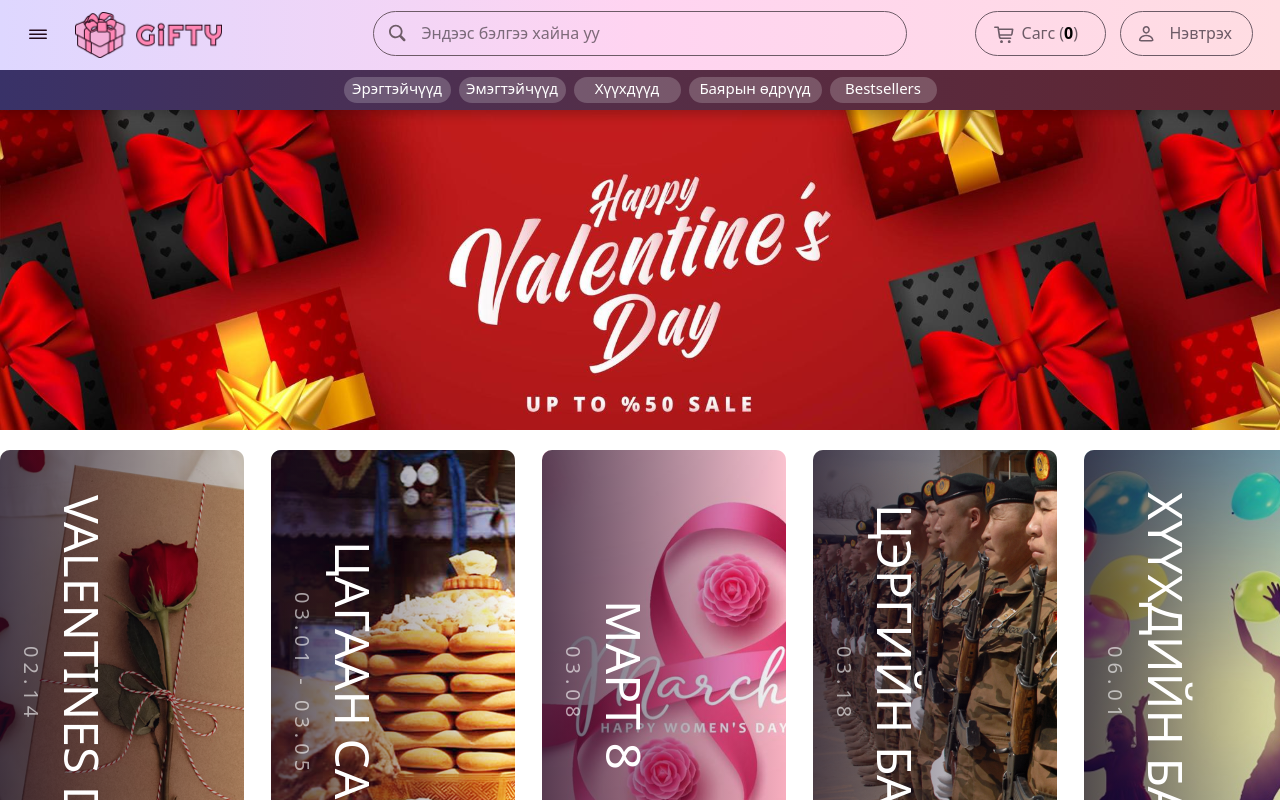
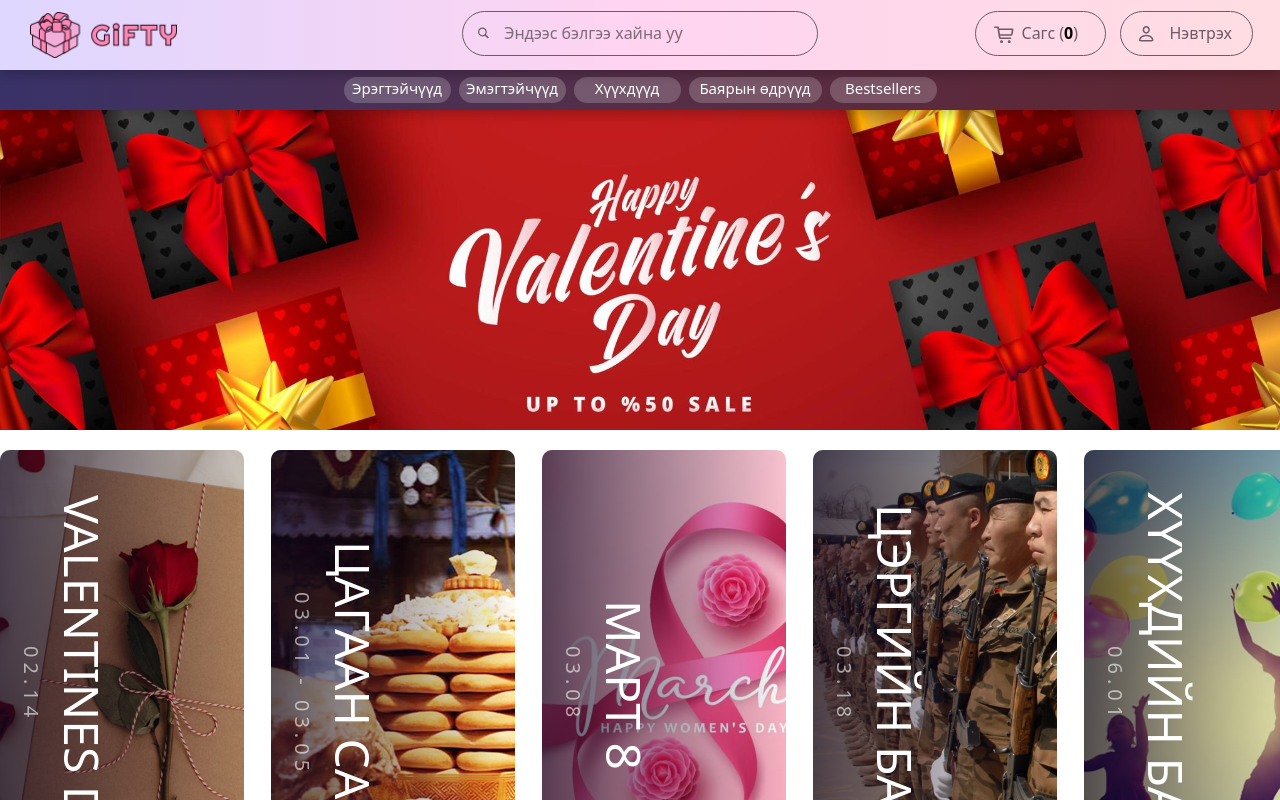
Before and after one commit to Namuunzul0321/Web-Gifty, a Next.js app in the folder gifty/client/: page / in a window 1280 px wide. Shown: the top 800 px of the page. Built offline with nearby package versions, Linux system fonts and the light colour scheme.

Commit message:
header-fixed-final

```diff
--- a/gifty/client/src/components/Header.js
+++ b/gifty/client/src/components/Header.js
@@ -1,22 +1,29 @@
 "use client";
 import Link from "next/link";
+import { useState } from "react";
 
 export const Header = () => {
+  const [activePanel, setActivePanel] = useState("");
   return (
-    <div className="bg-[linear-gradient(90deg,_rgb(222,215,255)_0%,_rgb(255,212,241)_50%,_rgb(255,221,226)_100%)] w-full h-[70px] fixed z-[101]">
-      <div className="w-[25px] h-[25px] absolute top-[32%] left-[26px] cursor-pointer flex justify-center">
+    <div className="bg-[linear-gradient(90deg,_rgb(222,215,255)_0%,_rgb(255,212,241)_50%,_rgb(255,221,226)_100%)] w-full h-[70px] fixed shadow-[0_5px_10px_rgba(0,0,0,0.2)] z-[101]">
+
+      {/* <div className="w-[25px] h-[25px] absolute top-[32%] left-[26px] cursor-pointer flex justify-center" onClick={() => setActivePanel(activePanel === "menu" ? "" : "menu")}>
         <img src="line.3.horizontal.svg" className="w-[19px]"/>
-      </div>
-      <Link href={"/page"}>
-        <img src="logo_text.png" className="absolute top-[15%] left-[75px] w-[147px] h-auto cursor-pointer"/>
+      </div> */}
+
+      <Link href={"/"}>
+        <img src="logo_text.png" className="absolute top-[15%] left-[30px] w-[147px] h-auto cursor-pointer"/>
       </Link>
-      <div className="w-[534px] h-[45px] border border-[#6D5B67] rounded-full flex absolute top-[15%] left-1/2 -translate-x-1/2">
+
+      <div className="w-[27.81%] h-[45px] border border-[#6D5B67] rounded-full flex absolute top-[15%] left-1/2 -translate-x-1/2">
         <button className="border-none bg-none px-[15px] cursor-pointer flex items-center">
           <img src="magnifyingglass.svg" className="w-[18px] h-[18px]"/>
         </button>
         <input type="text" id="search" placeholder="Эндээс бэлгээ хайна уу" className="text-[16px] w-[500px] bg-none border-none focus:outline-none"></input>
       </div>
+
       <div className="absolute top-[15%] right-[20px]">
+        <Link href={"/cart"}>
           <button className="w-[131px] h-[45px] text-[#6D5B67] bg-black/0 text-[16px] border border-[#6D5B67] rounded-full cursor-pointer transition duration-100 relative mx-[7px] hover:bg-black/10 active:bg-black/20">
             <div className="absolute top-[9px] right-[27px]">
               <div className="flex">
@@ -25,13 +32,23 @@ export const Header = () => {
             </div>
             <img src="cart.svg" className="absolute left-[18px] top-[14px] w-[20px] h-[18px]"/>
           </button>
+        </Link>
+        <Link href={"/sign-in"}>
           <button className="w-[133px] h-[45px] text-[#6D5B67] bg-black/0 text-[16px] border border-[#6D5B67] rounded-full cursor-pointer transition duration-100 relative mx-[7px] hover:bg-black/10 active:bg-black/20">
             <div className="absolute top-[9px] right-[20px]">
               Нэвтрэх
             </div>
             <img src="person.svg" className="absolute left-[18px] top-[14px] w-[15px] h-[16px]"/>
           </button>
+        </Link>
       </div>
+
+      {/* Panel for menu
+      <div className={`absolute top-[70px] left-0 w-[300px] h-[880px] bg-[rgb(57,50,104)] shadow-md p-4 z-[100] transform transition-transform duration-300 ease-in-out ${activePanel === "menu" ? "translate-x-0" : "-translate-x-full"}`}> */}
+
+      {/* </div> */}
+
+
     </div>
   );
 };
```
Lines whose indentation alone changed are shown as unchanged.
